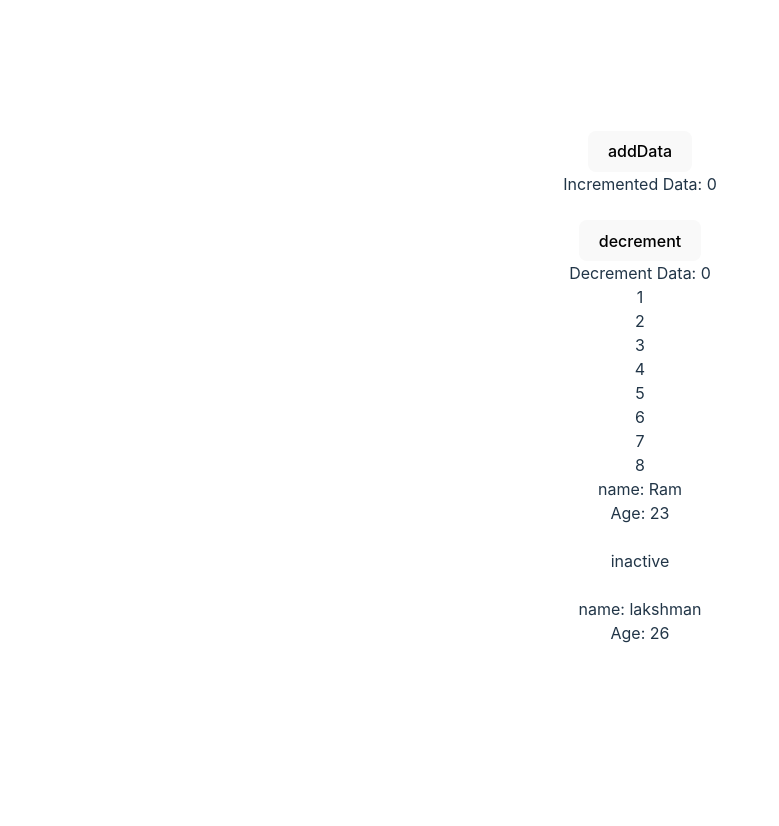
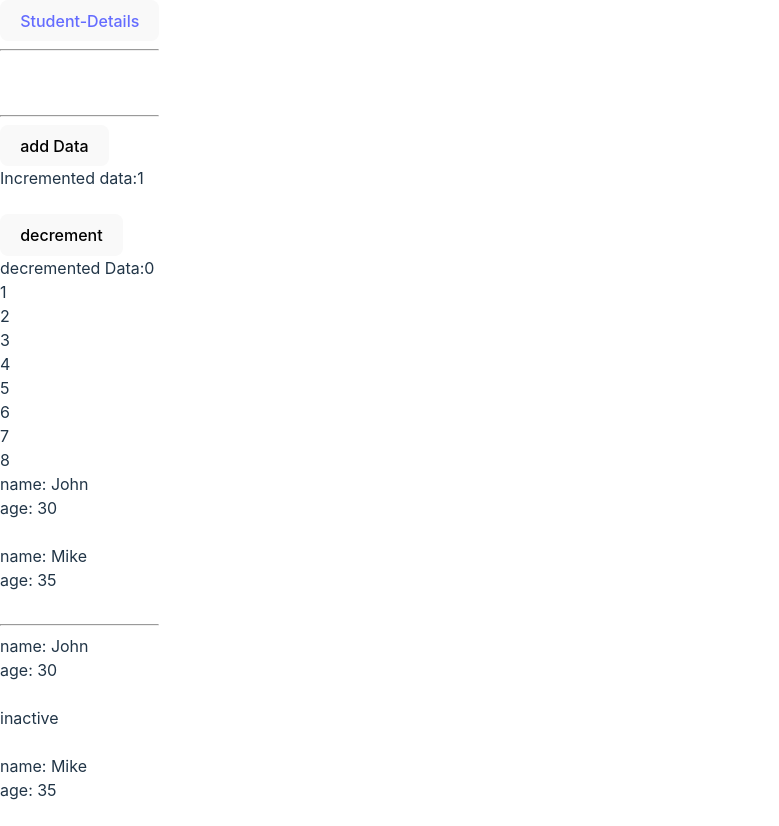
Before and after one commit to Shashikant139/Teckat-Internship, a React (Vite) app: page / in a window 1280 px wide. Shown: the whole page, without its empty margins (0-779 px from the left). Before the commit the page ends 800 px from the top, so only its background shows below. Built offline with nearby package versions, Linux system fonts and the light colour scheme.

Commit message:
Interface Created

```diff
--- a/src/App.tsx
+++ b/src/App.tsx
@@ -1,73 +1,12 @@
-import { useEffect, useState } from 'react';
-import reactLogo from './assets/react.svg';
-import viteLogo from './vite.svg'; // Fix: removed leading slash
-import './App.css';
+import React from 'react'
+import AppRoute from './AppRoute'
 
-function App() {
-  const [data, setData] = useState(0); // Fix: removed type annotation
-  const [numberData, setNumberData] = useState(0); // Fix: removed type annotation
-
-  const numberArray = [1, 2, 3, 4, 5, 6, 7, 8];
-
-  const people = [
-    { name: "Ram", Age: 23, status: "active" },
-    { name: "Ravan", Age: 20, status: "inactive" },
-    { name: "lakshman", Age: 26, status: "active" },
-  ];
-
-  useEffect(() => {
-    // Fix: added a function to be executed when the effect is triggered
-    console.log('Effect triggered');
-  }, [numberData]);
-
-  const addData = () => {
-    setData(data + 1);
-    console.log(data + 1);
-  };
-
-  const decrementData = () => {
-    setNumberData(numberData - 1);
-  };
-
+const App: React.FC = () => {
   return (
-    <>
-      <button title="title" onClick={addData} className={`number ${data}`}>
-        addData
-      </button>
-
-      <div>Incremented Data: {data}</div>
-      <br />
-
-      <button onClick={decrementData} className={`decrement ${numberData}`}>
-        decrement
-      </button>
-      <div>Decrement Data: {numberData}</div>
-      {numberArray.map((item, i) => {
-        return <div key={i}>{item}</div>;
-      })}
-
-      {people.map((item, i) => {
-        return (
-          <div key={i}>
-            {item.status === "active" ? (
-              <>
-                <div>name: {item.name}</div>
-                <div>Age: {item.Age}</div> {/* Fix: capitalized 'Age' */}
-                <br />
-              </>
-            ) : (
-              <>
-                <div>
-                  inactive
-                </div>
-                <br />
-              </>
-            )}
-          </div>
-        );
-      })}
-    </>
-  );
+<>
+<AppRoute/>
+</>
+  )
 }
 
-export default App;
+export default App
--- a/src/AppRoute.tsx
+++ b/src/AppRoute.tsx
@@ -1,7 +1,20 @@
 import React from 'react'
+import { Route, Routes } from 'react-router-dom'
+import { CreateStudent, HomePage, Student, UpdateStudent,StudentOutlet } from './pages'
 
-export const AppRoute = () => {
+
+const AppRoute: React.FC = () => {
   return (
-    <div>AppRoute</div>
-  )
-}
+    <Routes>
+      <Route path="" element={<HomePage />} />
+      <Route path="student" element={<StudentOutlet />}>
+      <Route path="" element={<Student />} />
+      <Route path="create-student" element={<CreateStudent />} />
+      <Route path="update-student/:studentID" element={<UpdateStudent />} />
+
+    </Route>
+    </Routes>
+  );
+};
+
+export default AppRoute
--- a/src/main.tsx
+++ b/src/main.tsx
@@ -2,9 +2,12 @@ import React from 'react'
 import ReactDOM from 'react-dom/client'
 import App from './App.tsx'
 import './index.css'
+import { BrowserRouter } from 'react-router-dom'
 
 ReactDOM.createRoot(document.getElementById('root')!).render(
   <React.StrictMode>
-    <App />
+    <BrowserRouter>
+    <App/>
+    </BrowserRouter>
   </React.StrictMode>,
-)
+);
--- /dev/null
+++ b/src/pages/HomePage.tsx
@@ -0,0 +1,124 @@
+import { useEffect, useState } from 'react'
+
+import React from 'react'
+import { Link } from 'react-router-dom'
+
+const HomePage: React.FC = () => {
+
+
+
+
+// predefined fuctions are called hook. Example useEffect
+
+const [data , setData] = useState<number>(0);
+const [numberData , setNumberData] = useState<number>(0);
+
+const numberArray = [1,2,3,4,5,6,7,8];
+
+const people =[
+  {name: "John", age: 30, status:"active" },
+  {name: "Rohan", age: 22, status:"inactive"},
+  {name: "Mike", age: 35, status:"active"},
+];
+
+useEffect( () => {
+  addData();
+},[numberData]);
+
+const addData = () => {
+  const oldData = data;
+  const newData = oldData+1;
+  setData(newData);
+  console.log(newData);
+};
+
+const decrementData = () => {
+  setNumberData(numberData -1);
+};
+
+
+
+  return (
+    <>
+<button title="student">
+    <Link to="/student">Student-Details</Link>
+</button>
+
+<hr/>
+<br/>
+<br/>
+
+<hr />
+    <button title="title" onClick ={addData} className={`number ${data}`}>
+       add Data </button>
+
+
+    <div>Incremented data:{data}</div>
+    <br/>
+
+    <button  onClick ={decrementData} className={`decrement ${numberData}`}> decrement </button>
+
+      <div>decremented Data:{numberData} </div>
+
+
+{/* map method start */}
+
+      {numberArray.map((item,i) =>{
+        return <div key={i}>{item}</div>
+      })}
+
+
+      {/* map with object array */}
+
+      {people.map((item,i) =>{
+        return(
+
+          <div key={i}>
+          {
+          item.status ==="active" && (
+            <>
+
+            <div>name: {item.name}</div>
+            <div>age: {item.age}</div>
+
+            <br/>
+
+            </>
+          )}
+
+          </div>
+        );
+      })}
+     <hr/>
+
+{/* else case  */}
+
+     {people.map((item,i) =>{
+        return(
+
+          <div key={i}>
+          {
+          item.status ==="active" ? (
+            <>
+            <div>name: {item.name}</div>
+            <div>age: {item.age}</div>
+            <br/>
+            </>
+          ): (
+
+            <>
+
+            <div> inactive </div>
+            <br/>
+            </>
+          )}
+          </div>
+        );
+      })}
+
+
+    </>
+  )
+}
+
+export default HomePage
--- /dev/null
+++ b/src/pages/Student.tsx
@@ -0,0 +1,13 @@
+import React from 'react'
+import { Link } from 'react-router-dom'
+
+const Student: React.FC = () => {
+  return (
+
+    <button title="student">
+    <Link to="/student/create-student">create student</Link>
+    </button>
+  )
+}
+
+export default Student
--- /dev/null
+++ b/src/pages/StudentOutlet.tsx
@@ -0,0 +1,12 @@
+import React from 'react'
+import { Outlet } from 'react-router-dom'
+
+const StudentOutlet: React.FC  = () => {
+  return (
+    <>
+    <Outlet/>
+    </>
+  )
+}
+
+export default StudentOutlet
--- /dev/null
+++ b/src/pages/UpdateStudent.tsx
@@ -0,0 +1,7 @@
+import React from 'react';
+
+const UpdateStudent: React.FC = () => {
+  return <> update</>;
+};
+
+export default UpdateStudent;
--- a/src/pages/createStudent.tsx
+++ b/src/pages/createStudent.tsx
@@ -1,20 +1,34 @@
-import React from 'react'
-import { useForm } from 'react-hook-form';
-import { IStudent } from '../interface/student';
+import React from "react";
+import { IStudent } from "../interface/student";
+import { useForm } from "react-hook-form";
+import { useNavigate } from "react-router-dom";
 
-const createStudent: React.FC = () => {
+const CreateStudent: React.FC = () => {
+  const navigate = useNavigate();
   const {
     register,
     handleSubmit,
-        formState: {errors},
-    } = useForm<IStudent>({mode: "all"});
+    formState: { errors },
+  } = useForm<IStudent>({ mode: "all" });
 
-    const createNewStudent =(data: IStudent) =>{
+  const createNewStudent = (data: IStudent) => {
     console.log(data);
-    }
 
-  return <>
+
+    localStorage.setItem("students",JSON.stringify(data));
+    // const students: IStudent[] = JSON.parse(
+    //   localStorage.getItem("students") as string
+    // );
+    // data._id = (students.length + 1).toString();
+
+    // students.push(data);
+    // localStorage.setItem("students", JSON.stringify(students));
+    // navigate("/student/student-details");
+  };
+  return (
+    <>
       <div className="create_student_section">
+        Lorem, ipsum.
         <form onSubmit={handleSubmit(createNewStudent)}>
           <div>
             <label htmlFor="name"></label>
@@ -36,6 +50,7 @@ const createStudent: React.FC = () => {
               id="age"
               {...register("age", {
                 required: { value: true, message: "Age is required" },
+                valueAsNumber: true,
               })}
             />
             <div className="error_message">{errors.age?.message}</div>
@@ -48,6 +63,7 @@ const createStudent: React.FC = () => {
               id="phone"
               {...register("phone", {
                 required: { value: true, message: "Phone is required" },
+                valueAsNumber: true,
               })}
             />
             <div className="error_message">{errors.phone?.message}</div>
@@ -71,6 +87,7 @@ const createStudent: React.FC = () => {
         </form>
       </div>
     </>
-}
+  );
+};
 
-export default createStudent
+export default CreateStudent;
--- /dev/null
+++ b/src/pages/index.tsx
@@ -0,0 +1,7 @@
+import HomePage from "./HomePage";
+import StudentOutlet from "./StudentOutlet";
+import Student from "./Student";
+import UpdateStudent from "./UpdateStudent";
+import CreateStudent from "./CreateStudent";
+
+export { HomePage,StudentOutlet,Student,CreateStudent,UpdateStudent};
```
Lines whose indentation alone changed are shown as unchanged.
